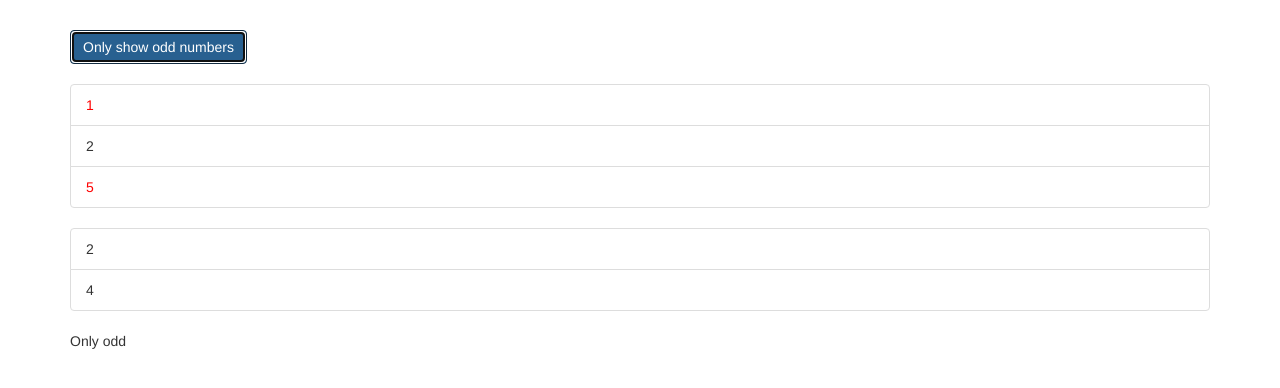
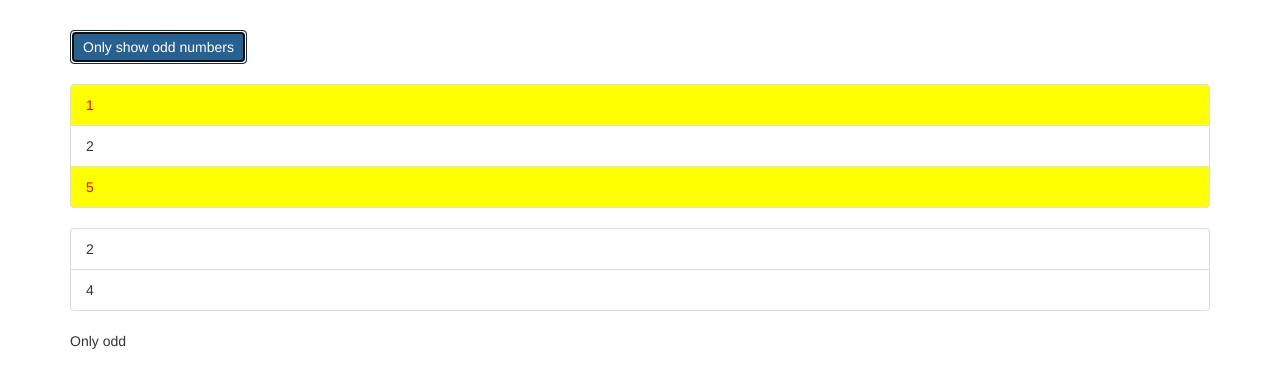
Before and after one commit to camdenbrown-zz/directives-start, an Angular app: page / in a window 1280 px wide. Both pictures are taken after a click on the button "Only show odd numbers". Shown: the top 388 px of the page. Built offline with nearby package versions, Linux system fonts and the light colour scheme.

Commit message:
ngStyle refresher

```diff
--- a/src/app/app.component.html
+++ b/src/app/app.component.html
@@ -10,6 +10,7 @@
           <li
             *ngFor="let odd of oddNumbers"
             [ngClass]="{odd: odd % 2 !== 0}"
+            [ngStyle]="{backgroundColor: odd % 2 !== 0 ? 'yellow' : 'transparent'}"
             class="list-group-item">
             {{ odd }}
           </li>
@@ -19,6 +20,7 @@
         <div ng-if="!onlyOdd">
           <li
             *ngFor="let even of evenNumbers"
+            [ngStyle]="{backgroundColor: even % 2 !== 0 ? 'yellow' : 'transparent'}"
             [ngClass]="{odd: even % 2 !== 0}"
             class="list-group-item">
             {{ even }}
```
